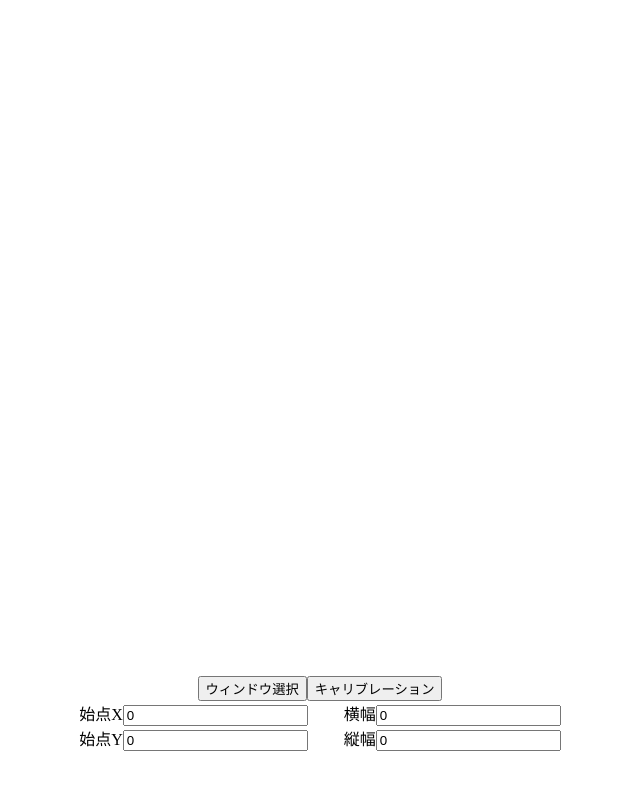
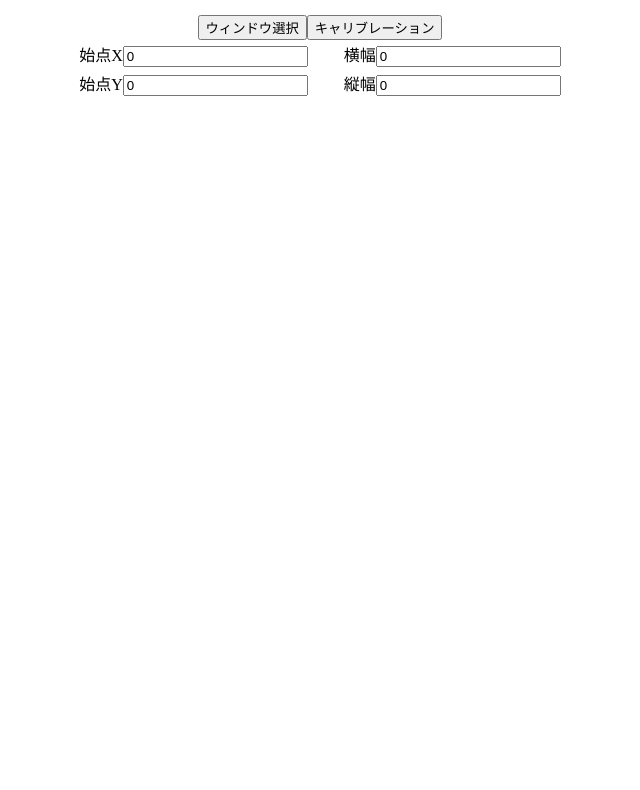
Before and after one commit to namecoco256/battan-auto-vue, a Vue app: page / in a window 1280 px wide. Shown: the top 790 px of the page, without its empty margins (320-960 px from the left). Built offline with nearby package versions, Linux system fonts and the light colour scheme.

Commit message:
ボタンの位置とか、ウィンドウサイズとか調整した

```diff
--- a/src/App.vue
+++ b/src/App.vue
@@ -229,27 +229,36 @@ function onSetRectangle(){
 </script>
 
 <template>
+  <section class="settings">
+    <button class="startBtn" @click="onWindowSelect">ウィンドウ選択</button>
+    <button class="calibrateBtn" @click="calibrate" v-if="!isCalibrating">キャリブレーション</button>
+    <button class="calibrateBtn" @click="calibrate" v-else>キャリブレーションをキャンセル</button>
+    <br />
+    <label>始点X<input type="text" v-model="selectRectangle.startX" /></label> <label>横幅<input type="text" v-model="selectRectangle.width" /></label>
+    <br />
+    <label>始点Y<input type="text" v-model="selectRectangle.startY"/></label> <label>縦幅<input type="text" v-model="selectRectangle.height"/></label>
+  </section>
+
   <div class="videoPreview">
     <video class="video" style="display:none;" :width="screenSize.width" :height="screenSize.height" autoplay />
   </div>
   <div id="canvasPreview">
     <canvas class="canvas" @mousedown="canvasOnMouseDown" @mouseup="canvasOnMouseUp" :width="canvasSize.width" :height="canvasSize.height" />
   </div>
-  <button class="startBtn" @click="onWindowSelect">ウィンドウ選択</button>
-  <button class="calibrateBtn" @click="calibrate" v-if="!isCalibrating">キャリブレーション</button>
-  <button class="calibrateBtn" @click="calibrate" v-else>キャリブレーションをキャンセル</button>
-  <br />
-  <label>始点X<input type="text" v-model="selectRectangle.startX" /></label> <label>横幅<input type="text" v-model="selectRectangle.width" /></label>
-  <br />
-  <label>始点Y<input type="text" v-model="selectRectangle.startY"/></label> <label>縦幅<input type="text" v-model="selectRectangle.height"/></label>
-</template>
+  </template>
 
 <style scoped>
+.settings {
+  margin: 15px auto;
+}
 .canvas {
-  width: 70vw;
-  min-width: 480px;
+  height: 90%;
+  max-height: 744px;
 }
+
 label {
-  margin: 1em;
+  margin: 2px 1em;
+  display: inline-block;
 }
+
 </style>
```
